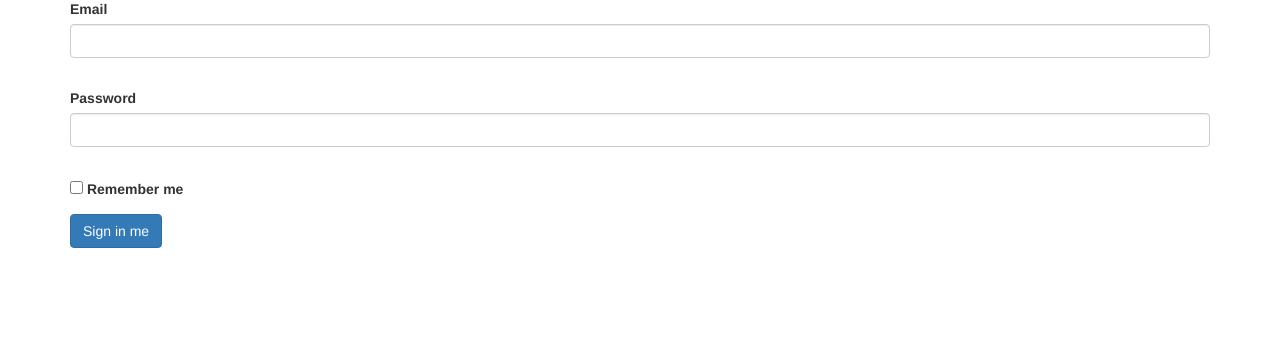
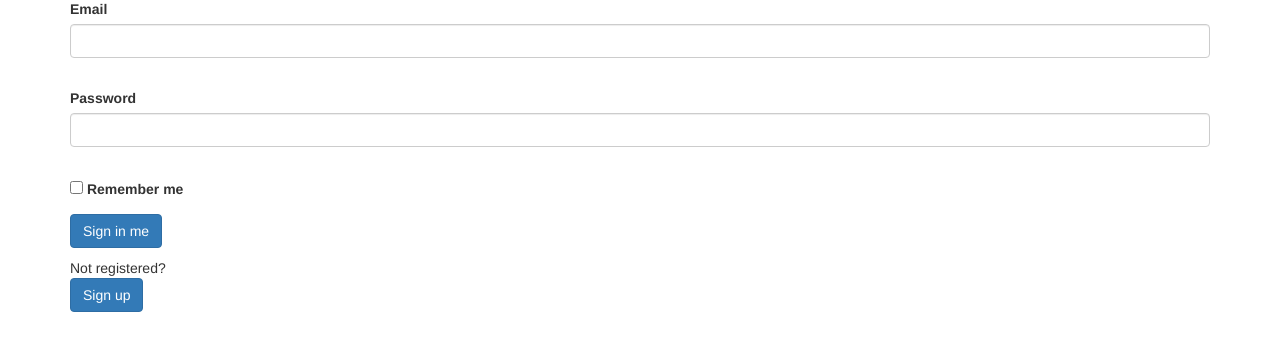
Before and after one commit to izlatin/WEB-project, a Flask app: page /login in a window 1280 px wide. Shown: the part 143-505 px from the top of the page. Run offline with Flask 2, Linux system fonts and the light colour scheme; some libraries are stand-ins or nearby versions.

Commit message:
Redirects in login, register and create form

```diff
--- a/app/routes/main_page.py
+++ b/app/routes/main_page.py
@@ -17,6 +17,8 @@ def index():
 
 @main.route("/create_post", methods=['GET', 'POST'])
 def create_post():
+    if not current_user.is_authenticated:
+        return redirect('/login')
     form = PostForm()
     if form.validate_on_submit():
         db_sess = db_session.create_session()
--- a/app/templates/login.html
+++ b/app/templates/login.html
@@ -21,4 +21,5 @@
         <p>{{ form.submit(type="submit", class="btn btn-primary") }}</p>
         <div>{{ message }}</div>
     </form>
+    <div>Not registered?</div><a href="/register"><button name="sign_up" class="btn btn-primary" value="1">Sign up</button></a>
 {% endblock %}
--- a/app/templates/register.html
+++ b/app/templates/register.html
@@ -56,4 +56,5 @@
     <p>{{ form.submit(type="submit", class="btn btn-primary") }}</p>
     {{message}}
 </form>
+    <div>Already have an account?</div><a href="/login"><button name="sign_up" class="btn btn-primary" value="1">Sign in</button></a>
 {% endblock %}
```
